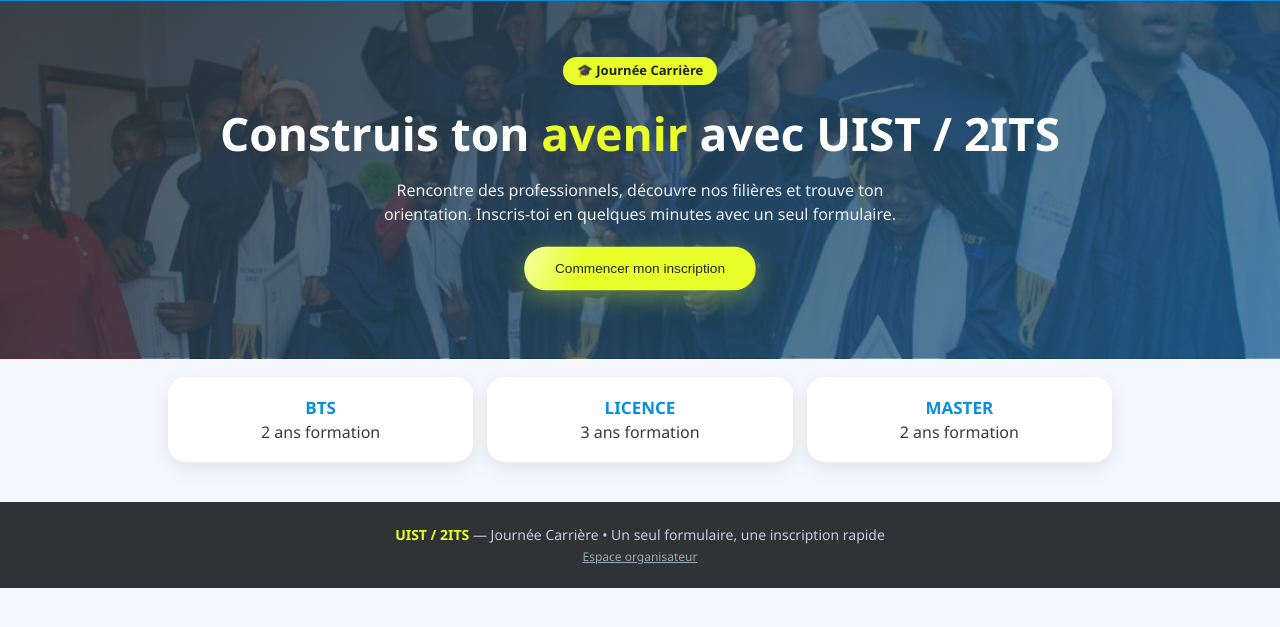
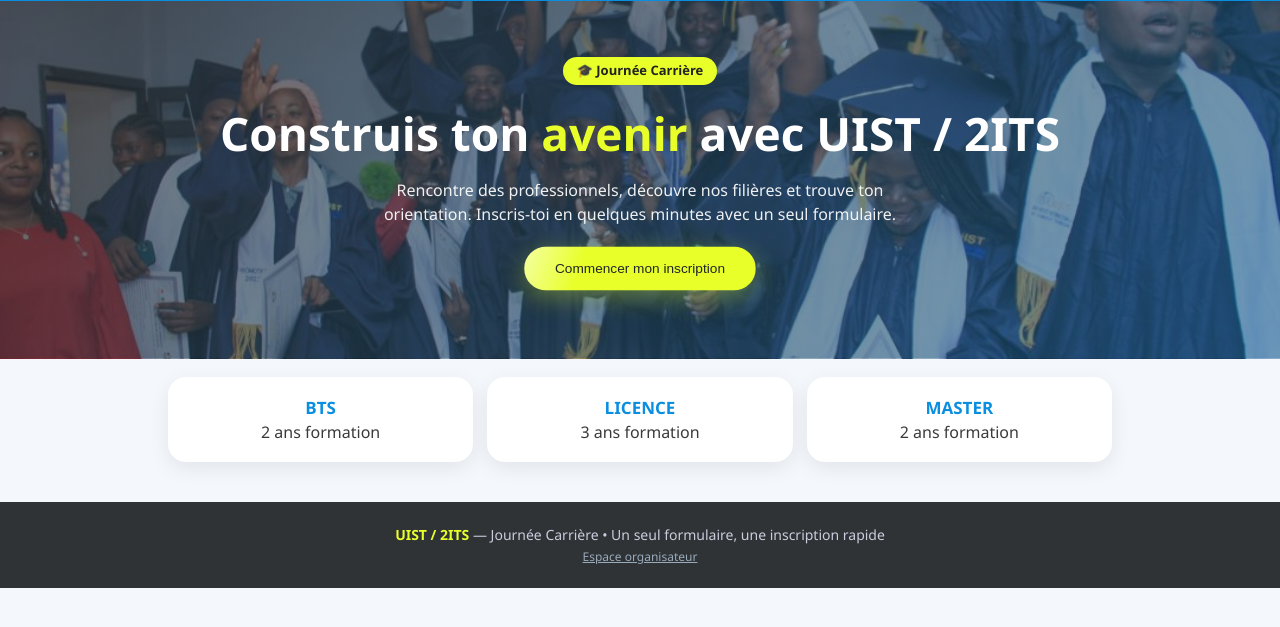
Before and after one commit to legunzdeuxpointzero-rgb/Journ-e-Carriere_UIST-2IST, a plain HTML site: page index.html in a window 1280 px wide. Shown: the part 79-706 px from the top of the page. Drawn offline with Linux system fonts and the light colour scheme.

Commit message:
Improve homepage photo visibility
Co-authored-by: Copilot <223556219+Copilot@users.noreply.github.com>

```diff
--- a/index.html
+++ b/index.html
@@ -18,8 +18,8 @@ header .wrap{display:flex;align-items:center;justify-content:space-between;gap:1
 header img{height:56px;max-width:45%;object-fit:contain}
 .hero{position:relative;isolation:isolate;overflow:hidden;background:var(--dk);color:#fff;text-align:center;padding:56px 18px 64px}
 .hero::before,.hero::after{content:"";position:absolute;inset:0;z-index:-1;background-size:cover;background-position:center;animation:hero-fade 16s ease-in-out infinite}
-.hero::before{opacity:1;background-image:linear-gradient(135deg,rgba(47,51,54,.82),rgba(27,95,143,.78)),url("./LICENCE.jpg")}
-.hero::after{opacity:0;background-image:linear-gradient(135deg,rgba(47,51,54,.82),rgba(27,95,143,.78)),url("./WhatsApp%20Image%202026-11-13%20at%2009.21.39.jpeg");animation-delay:-8s}
+.hero::before{opacity:1;background-image:linear-gradient(135deg,rgba(47,51,54,.68),rgba(27,95,143,.62)),url("./LICENCE.jpg")}
+.hero::after{opacity:0;background-image:linear-gradient(135deg,rgba(47,51,54,.68),rgba(27,95,143,.62)),url("./WhatsApp%20Image%202026-11-13%20at%2009.21.39.jpeg");animation-delay:-8s}
 @keyframes hero-fade{0%,45%{opacity:1}50%,95%{opacity:0}100%{opacity:1}}
 .hero h1{font-size:clamp(28px,6vw,46px);margin:0 0 10px;animation:up .7s both}.hero h1 span{color:var(--lime)}
 .hero p{max-width:560px;margin:0 auto 26px;opacity:.92}
```
